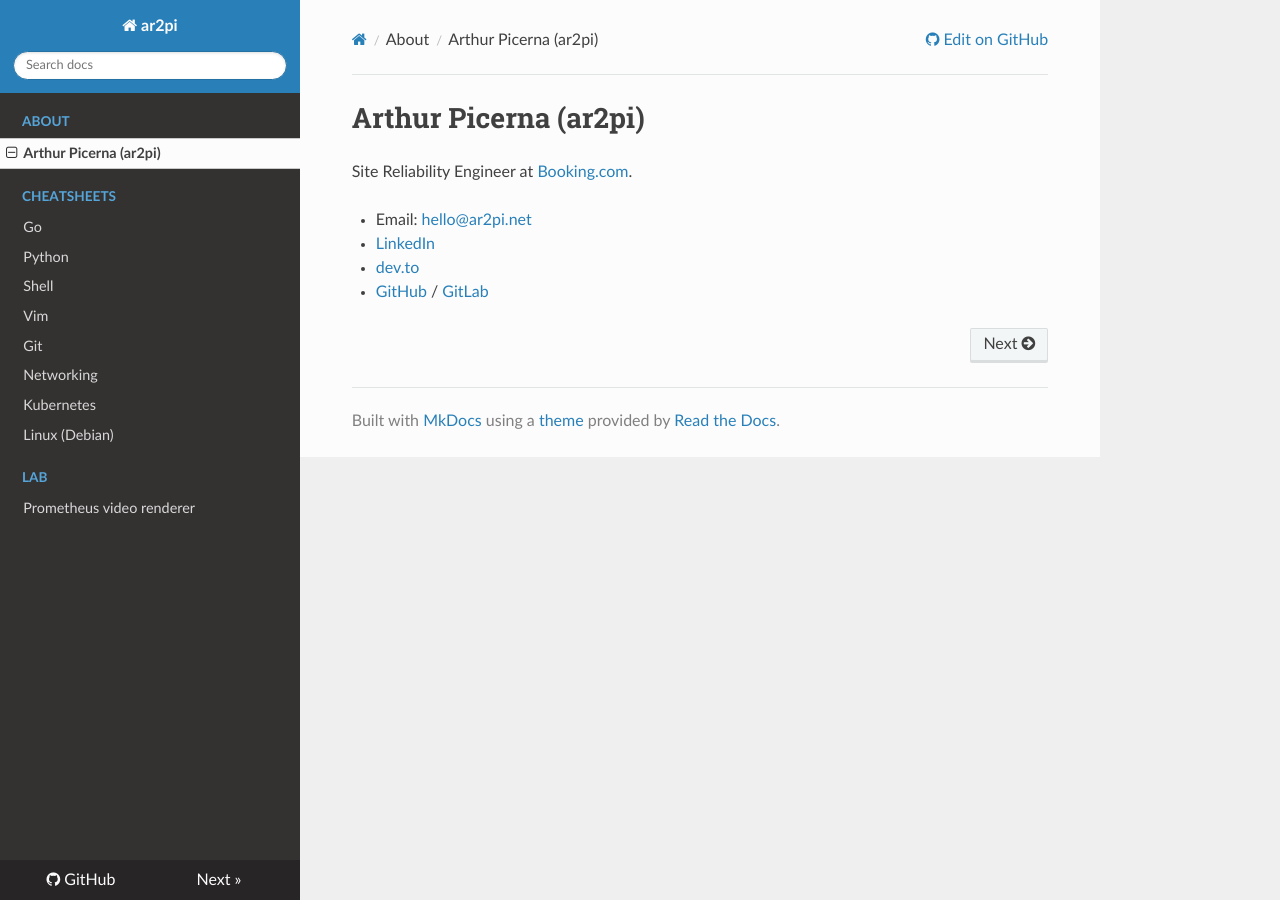
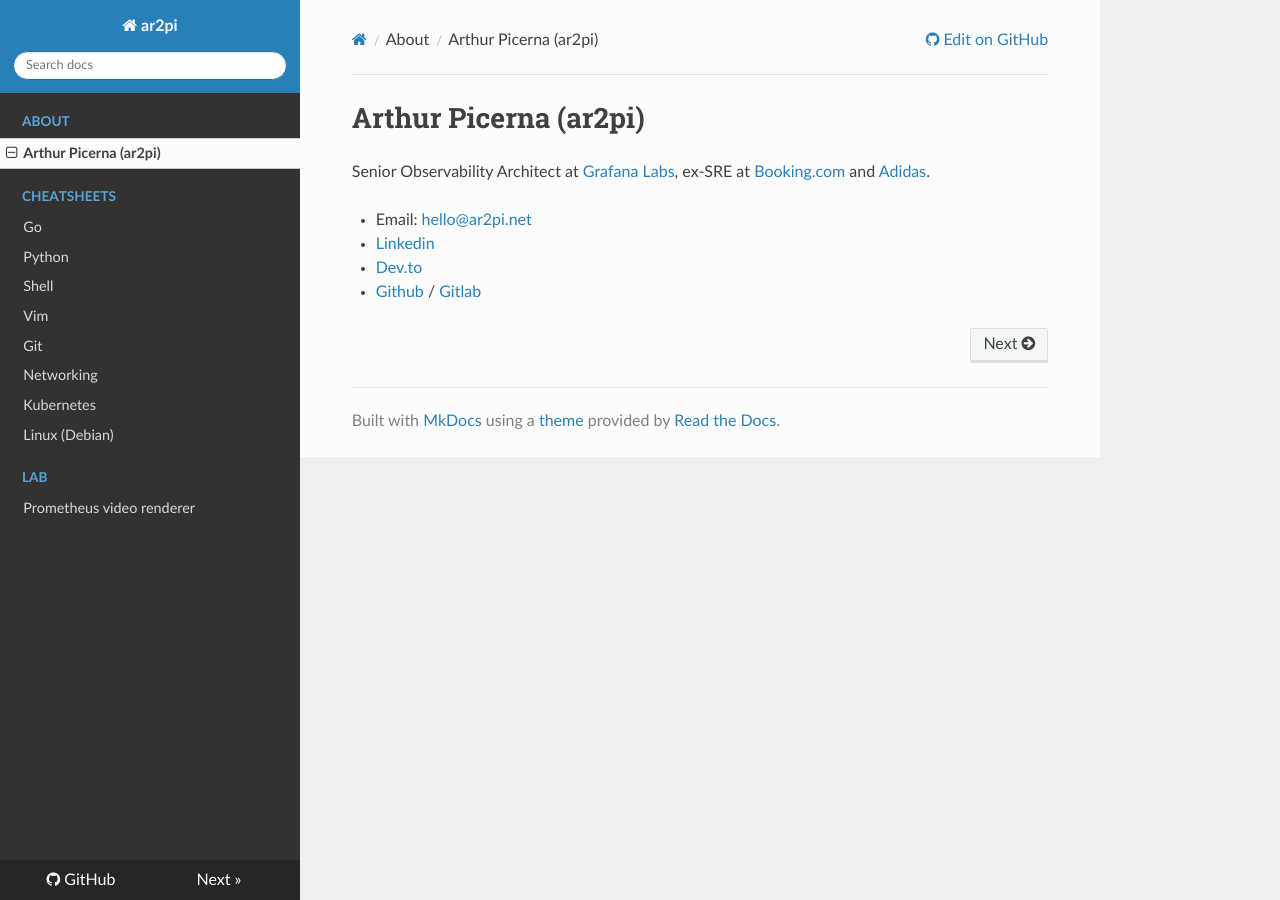
Before and after one commit to ar2pi/ar2pi, an MkDocs documentation site: the page built from docs/index.md, in a window 1280 px wide. Built offline with MkDocs 1.6.1, drawn with Linux system fonts in a browser that asks for light colours; nearby versions of some CDN libraries.

Commit message:
update bio

```diff
--- a/docs/index.md
+++ b/docs/index.md
@@ -1,8 +1,8 @@
 # Arthur Picerna (ar2pi)
 
-Site Reliability Engineer at [Booking.com](https://www.booking.com/).
+Senior Observability Architect at [Grafana Labs](https://grafana.com), ex-SRE at [Booking.com](https://www.booking.com) and [Adidas](https://www.adidas.com).
 
 - Email: [hello@ar2pi.net](mailto:hello@ar2pi.net)
-- [LinkedIn](https://www.linkedin.com/in/arthurpicerna/)
-- [dev.to](https://dev.to/ar2pi)
-- [GitHub](https://github.com/ar2pi) / [GitLab](https://gitlab.com/ar2pi)
+- [Linkedin](https://www.linkedin.com/in/arthurpicerna/)
+- [Dev.to](https://dev.to/ar2pi)
+- [Github](https://github.com/ar2pi) / [Gitlab](https://gitlab.com/ar2pi)
```
